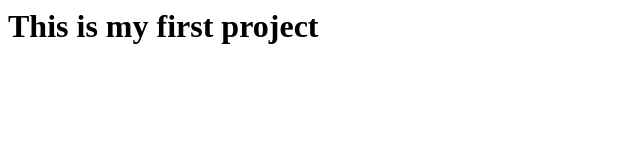
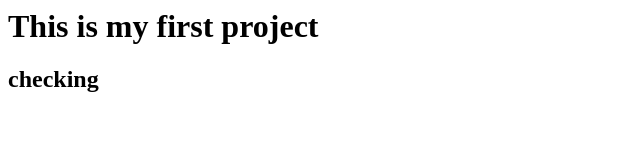
Before and after one commit to VarunRaj05/DevopsPractice, a plain HTML site: page index.html in a window 1280 px wide. Shown: the whole page, without its empty margins (0-640 px from the left). Drawn offline with Linux system fonts and the light colour scheme.

Commit message:
second commit

```diff
--- a/index.html
+++ b/index.html
@@ -1 +1,2 @@
 <h1>This is my first project<h1>
+<h2> checking <h2>
```
